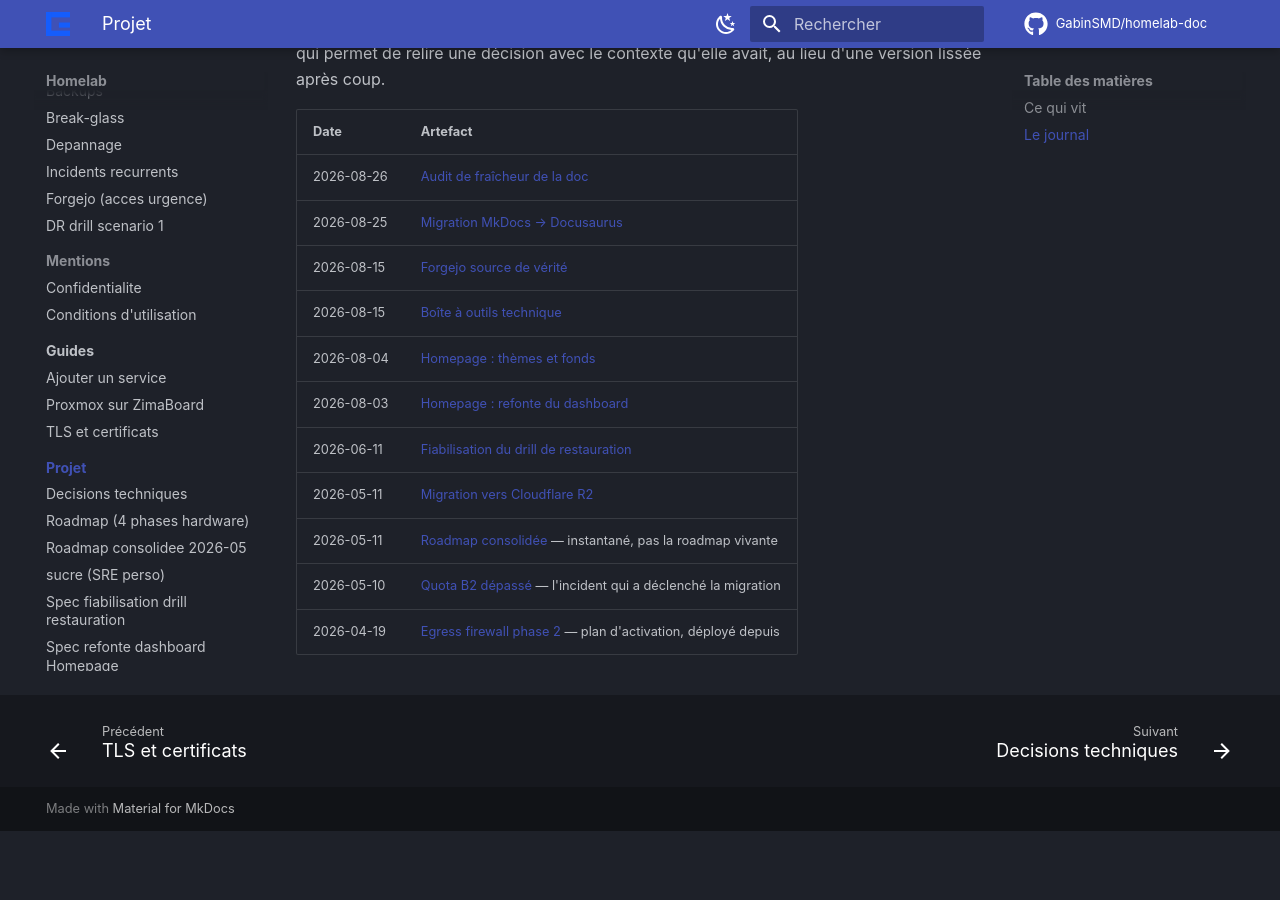
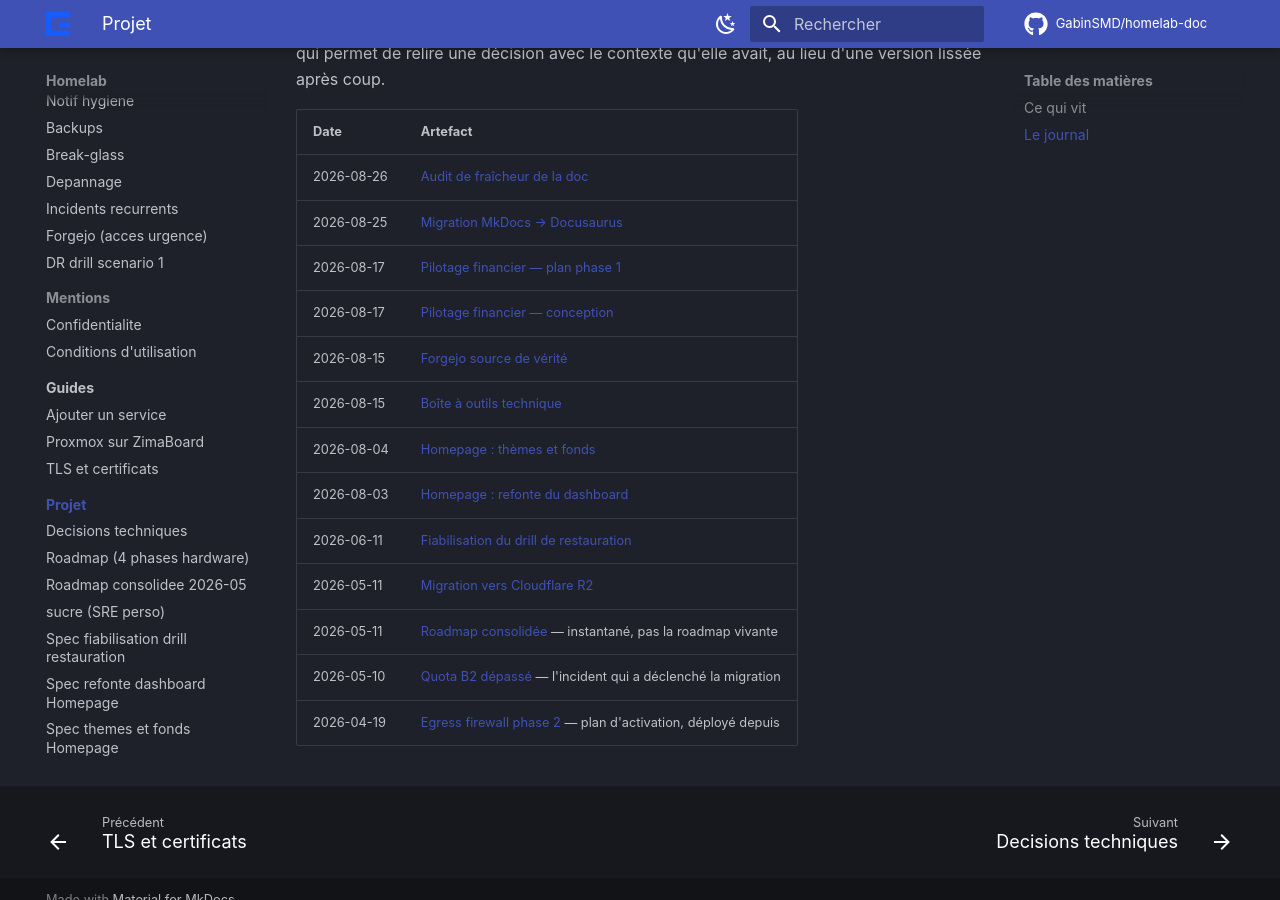
Before and after one commit to GabinSMD/homelab-doc, an MkDocs documentation site: the page built from docs/projet/index.md, in a window 1280 px wide and 900 px high, scrolled down 815 px. Built offline with MkDocs 1.6.1 and Material for MkDocs 9.7.7, drawn with Linux system fonts in a browser that asks for light colours; comment, search, counter and statistics services are not loaded; before the commit the page ends 1646 px from its top, so only the background shows below that.

Commit message:
docs(journal): recuperer la conception du pilotage financier
La branche docs/spec-pilotage-financier portait 11 commits du 2026-08-17 et
navait jamais ete fusionnee — alors que Firefly III est en production depuis,
LXC 109, documente sur main. La chose a ete livree et sa conception restait dans
un tiroir.

Rapatrie : 1309 lignes en 2 fichiers, la conception (377) et le plan
dimplementation phase 1 (932). Ranges dans projet/journal/ selon la convention
des artefacts dates, et inseres a leur place chronologique dans la nav.

AUCUNE REDIRECTION NECESSAIRE : ces 2 pages nont jamais ete publiees, il ny a
donc pas dURL a preserver. Cest la difference avec les 12 deplacements de ce
matin.

La branche apportait aussi une ligne a operations/backups.md — le depot
`restic-finance` dans le tableau de fraicheur. Verifie avant de la fusionner :
/root/finance-backup.sh existe bien dans le LXC 109, son timer a tourne il y a
15 h, et restic-finance est present dans R2 aux cotes des 5 autres depots.
Laffirmation est juste, elle entre.

Retire en revanche les 2 entrees de nav quelle ajoutait a mkdocs.yml : depuis la
migration, la nav est dans sidebars.js et celle de mkdocs.yml ne pilote plus rien.
La laisser aurait ete une scorie.

Co-Authored-By: Claude Opus 5 <noreply@anthropic.com>

```diff
--- a/docs/projet/index.md
+++ b/docs/projet/index.md
@@ -26,6 +26,8 @@ avait, au lieu d'une version lissée après coup.
 |---|---|
 | 2026-08-26 | [Audit de fraîcheur de la doc](journal/2026-08-26-audit-fraicheur-doc.md) |
 | 2026-08-25 | [Migration MkDocs → Docusaurus](journal/2026-08-25-migration-docusaurus.md) |
+| 2026-08-17 | [Pilotage financier — plan phase 1](journal/2026-08-17-pilotage-financier-phase1-plan.md) |
+| 2026-08-17 | [Pilotage financier — conception](journal/2026-08-17-pilotage-financier-design.md) |
 | 2026-08-15 | [Forgejo source de vérité](journal/2026-08-15-forgejo-source-de-verite.md) |
 | 2026-08-15 | [Boîte à outils technique](journal/2026-08-15-boite-a-outils-technique.md) |
 | 2026-08-04 | [Homepage : thèmes et fonds](journal/2026-08-04-homepage-themes-fonds-design.md) |
--- a/mkdocs.yml
+++ b/mkdocs.yml
@@ -132,6 +132,4 @@ nav:
     - Spec themes et fonds Homepage: projet/2026-08-04-homepage-themes-fonds-design.md
     - Spec boite a outils technique: projet/2026-08-15-boite-a-outils-technique.md
     - Spec Forgejo source de verite: projet/2026-08-15-forgejo-source-de-verite.md
-    - Spec pilotage financier: projet/2026-08-17-pilotage-financier-design.md
-    - Plan pilotage financier phase 1: projet/2026-08-17-pilotage-financier-phase1-plan.md
     - A propos: projet/about.md
--- a/sidebars.js
+++ b/sidebars.js
@@ -162,6 +162,8 @@ const sidebars = {
           items: [
             { type: 'doc', id: 'projet/journal/2026-08-26-audit-fraicheur-doc', label: '2026-08-26 — Audit de fraicheur de la doc' },
             { type: 'doc', id: 'projet/journal/2026-08-25-migration-docusaurus', label: '2026-08-25 — Migration MkDocs vers Docusaurus' },
+            { type: 'doc', id: 'projet/journal/2026-08-17-pilotage-financier-phase1-plan', label: '2026-08-17 — Pilotage financier : plan phase 1' },
+            { type: 'doc', id: 'projet/journal/2026-08-17-pilotage-financier-design', label: '2026-08-17 — Pilotage financier : conception' },
             { type: 'doc', id: 'projet/journal/2026-08-15-forgejo-source-de-verite', label: '2026-08-15 — Forgejo source de verite' },
             { type: 'doc', id: 'projet/journal/2026-08-15-boite-a-outils-technique', label: '2026-08-15 — Boite a outils technique' },
             { type: 'doc', id: 'projet/journal/2026-08-04-homepage-themes-fonds-design', label: '2026-08-04 — Homepage : themes et fonds' },
```
Also changed, not shown: docs/projet/journal/2026-08-17-pilotage-financier-design.md (renamed from docs/projet/2026-08-17-pilotage-financier-design.md), docs/projet/journal/2026-08-17-pilotage-financier-phase1-plan.md (renamed from docs/projet/2026-08-17-pilotage-financier-phase1-plan.md).
